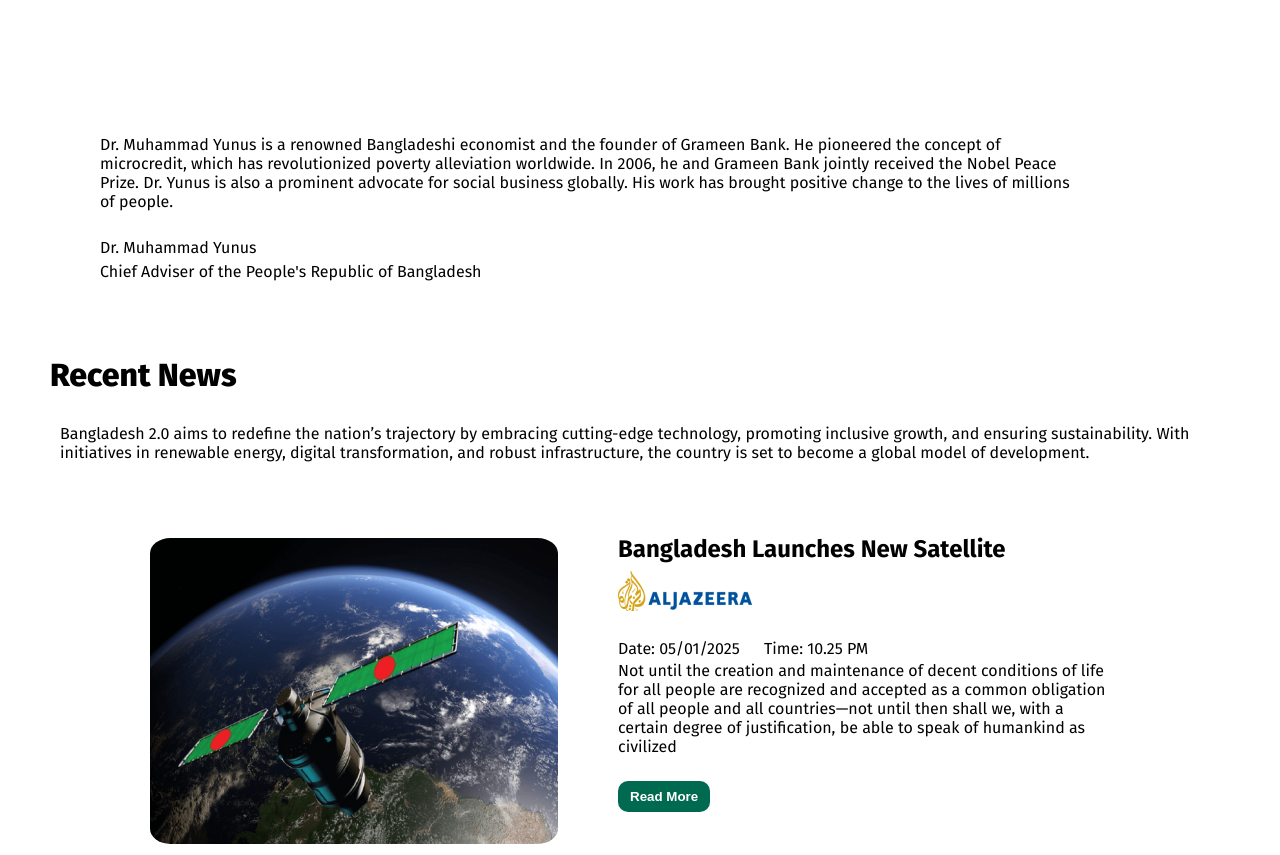
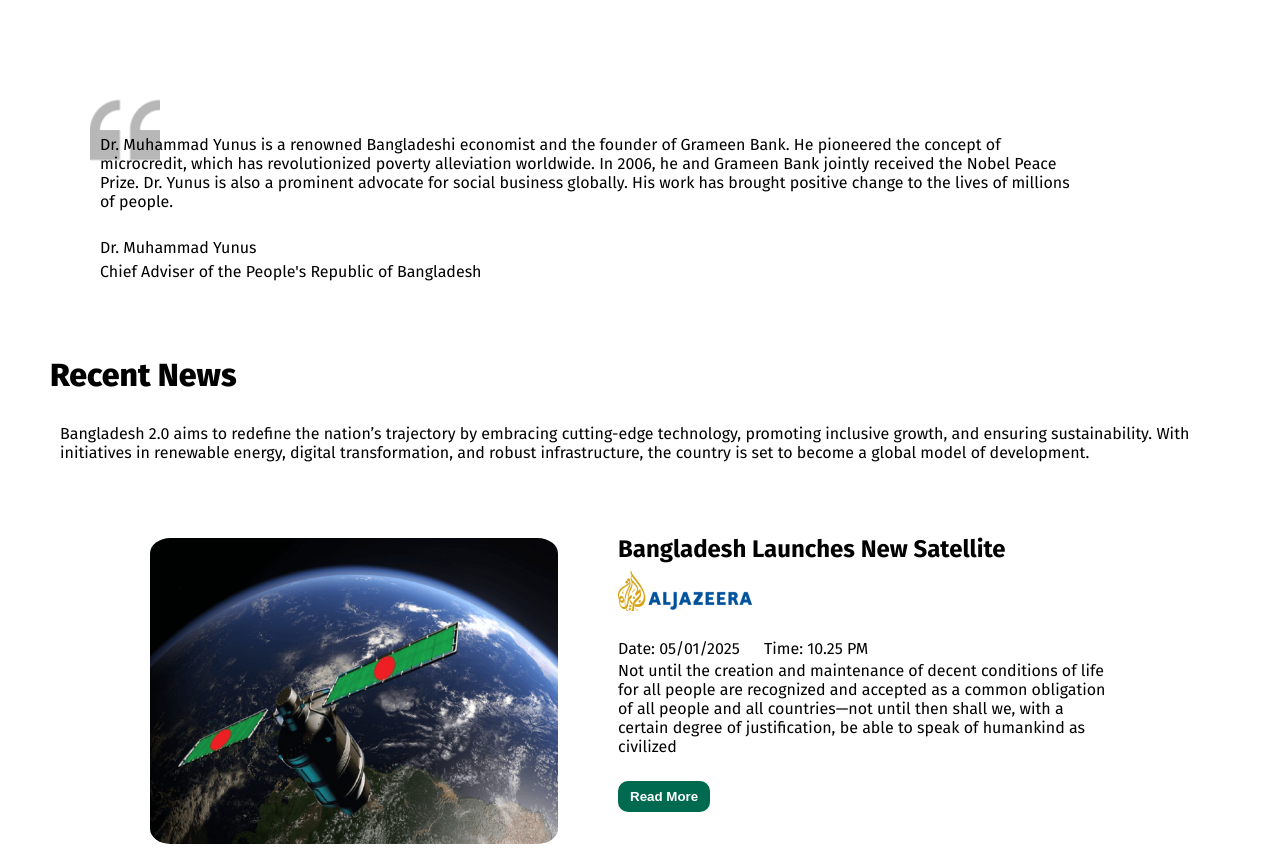
Before and after one commit to tanvirrahmanaz/bangladesh2.0_assigment, a plain HTML site: page index.html in a window 1280 px wide. Shown: the part 1218-2073 px from the top of the page. Drawn offline with Linux system fonts and the light colour scheme.

Commit message:
try to fix quote background image

```diff
--- a/styles/styles.css
+++ b/styles/styles.css
@@ -168,7 +168,7 @@ nav div button:hover{
 .quote-section{
     max-width: 1000px;
     padding: 40px;
-    background-image: url("assets/quote-bg.png");
+    background-image: url("../assets/quote-bg.png");
     background-repeat: no-repeat;
     background-position: 40px 40px;
     background-size: 70px auto;
```
